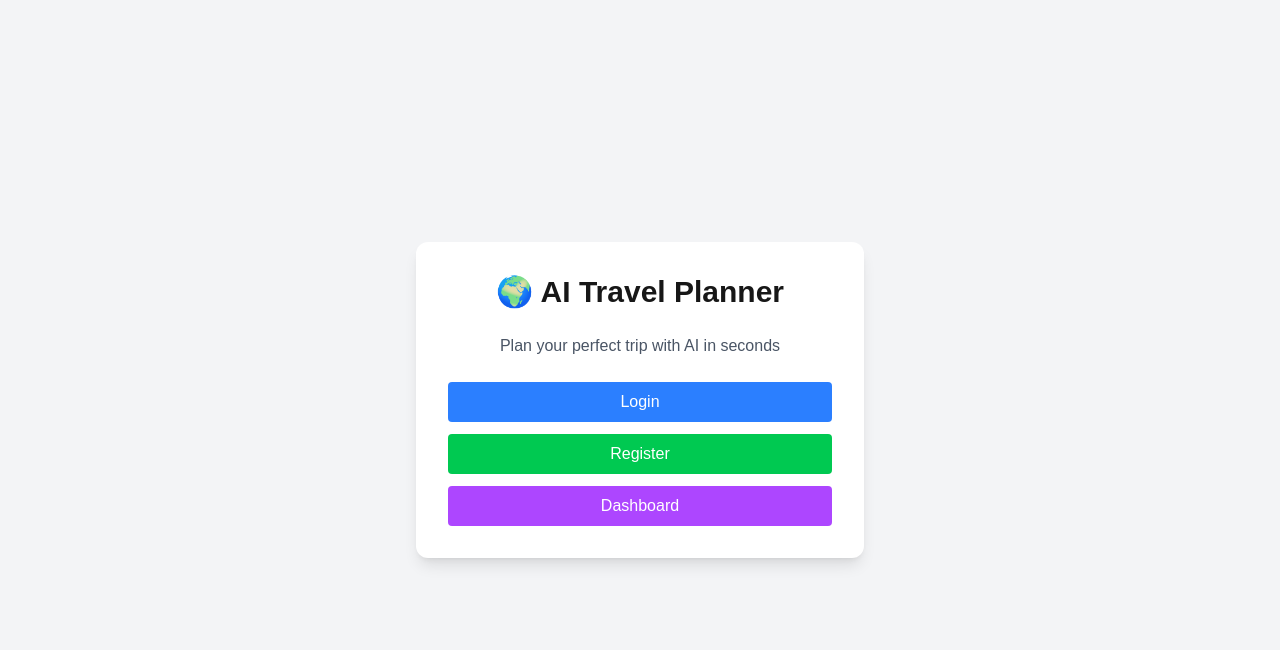
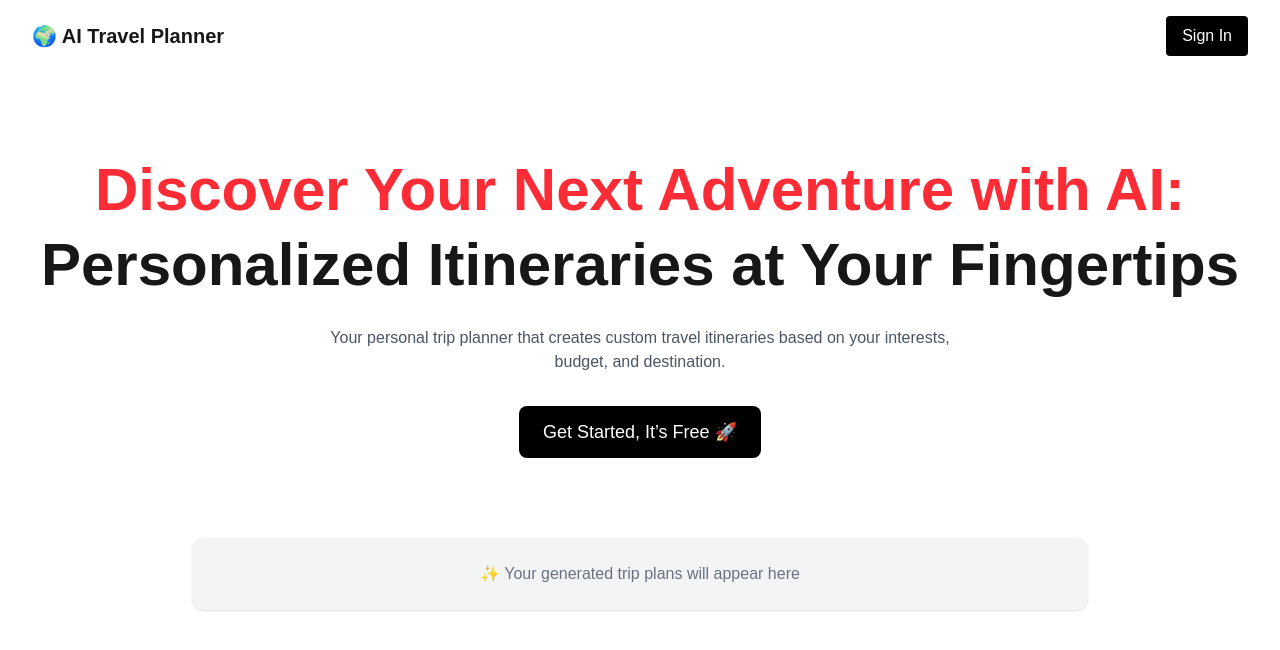
Before and after one commit to Ajeet-Baghel/ai-travel-planner, a Next.js app in the folder frontend/: page / in a window 1280 px wide. Shown: the top 650 px of the page. Built offline with nearby package versions, Linux system fonts and the light colour scheme.

Commit message:
updated landing page

```diff
--- a/frontend/app/dashboard/page.tsx
+++ b/frontend/app/dashboard/page.tsx
@@ -2,10 +2,13 @@
 
 import { LoadScript, Autocomplete } from "@react-google-maps/api";
 import { useRef } from "react";
+import cities from "cities-list";
 
 import { useState, useEffect } from "react";
 
 export default function Dashboard() {
+  const [suggestions, setSuggestions] = useState<string[]>([]);
+  const libraries = ["places"];
   const [loading, setLoading] = useState(false);
   const [error, setError] = useState("");
   const [destination, setDestination] = useState("");
@@ -21,6 +24,24 @@ export default function Dashboard() {
       window.location.href = "/login";
     }
   }, []);
+
+  const handleSearch = (value: string) => {
+  setDestination(value);
+
+  if (value.length > 1) {
+    const cityList = Object.keys(cities);
+
+    const filtered = cityList
+      .filter((city) =>
+        city.toLowerCase().includes(value.toLowerCase())
+      )
+      .slice(0, 5);
+
+    setSuggestions(filtered);
+  } else {
+    setSuggestions([]);
+  }
+};
 
   const handleGenerate = async () => {
     try {
@@ -78,7 +99,7 @@ export default function Dashboard() {
 
         <div className="space-y-3">
 
-           <LoadScript
+           {/* <LoadScript
   googleMapsApiKey={process.env.NEXT_PUBLIC_GOOGLE_API_KEY!}
   libraries={["places"]}
 >
@@ -97,8 +118,35 @@ export default function Dashboard() {
       onChange={(e) => setDestination(e.target.value)}
     />
   </Autocomplete>
-</LoadScript>
+</LoadScript> */}
 
+
+          <div className="relative">
+  <input
+    type="text"
+    placeholder="Search Destination"
+    className="w-full p-2 border rounded"
+    value={destination}
+    onChange={(e) => handleSearch(e.target.value)}
+  />
+
+  {suggestions.length > 0 && (
+    <ul className="absolute bg-white border w-full mt-1 rounded shadow z-10">
+      {suggestions.map((city, index) => (
+        <li
+          key={index}
+          className="p-2 hover:bg-gray-200 cursor-pointer"
+          onClick={() => {
+            setDestination(city);
+            setSuggestions([]);
+          }}
+        >
+          {city}
+        </li>
+      ))}
+    </ul>
+  )}
+</div>
 
           <input
             placeholder="Days"
--- a/frontend/app/page.tsx
+++ b/frontend/app/page.tsx
@@ -1,40 +1,92 @@
+// export default function Home() {
+//   return (
+//     <div className="min-h-screen flex items-center justify-center bg-gray-100">
+//       <div className="bg-white shadow-lg rounded-xl p-8 text-center w-full max-w-md">
+
+//         <h1 className="text-3xl font-bold mb-6">
+//           🌍 AI Travel Planner
+//         </h1>
+
+//         <p className="text-gray-600 mb-6">
+//           Plan your perfect trip with AI in seconds
+//         </p>
+
+//         <div className="flex flex-col gap-3">
+//           <a
+//             href="/login"
+//             className="bg-blue-500 hover:bg-blue-600 text-white py-2 rounded"
+//           >
+//             Login
+//           </a>
+
+//           <a
+//             href="/register"
+//             className="bg-green-500 hover:bg-green-600 text-white py-2 rounded"
+//           >
+//             Register
+//           </a>
+
+//           <a
+//             href="/dashboard"
+//             className="bg-purple-500 hover:bg-purple-600 text-white py-2 rounded"
+//           >
+//             Dashboard
+//           </a>
+//         </div>
+
+//       </div>
+//     </div>
+//   );
+// }
+
 export default function Home() {
   return (
-    <div className="min-h-screen flex items-center justify-center bg-gray-100">
-      <div className="bg-white shadow-lg rounded-xl p-8 text-center w-full max-w-md">
+    <div className="min-h-screen bg-white">
 
-        <h1 className="text-3xl font-bold mb-6">
-          🌍 AI Travel Planner
+      {/* Navbar */}
+      <div className="flex justify-between items-center px-8 py-4">
+        <h1 className="text-xl font-bold">🌍 AI Travel Planner</h1>
+        <a
+          href="/login"
+          className="bg-black text-white px-4 py-2 rounded"
+        >
+          Sign In
+        </a>
+      </div>
+
+      {/* Hero Section */}
+      <div className="flex flex-col items-center justify-center text-center px-4 mt-20">
+
+        <h1 className="text-4xl md:text-6xl font-bold leading-tight">
+          <span className="text-red-500">
+            Discover Your Next Adventure with AI:
+          </span>
+          <br />
+          Personalized Itineraries at Your Fingertips
         </h1>
 
-        <p className="text-gray-600 mb-6">
-          Plan your perfect trip with AI in seconds
+        <p className="text-gray-600 mt-6 max-w-2xl">
+          Your personal trip planner that creates custom travel itineraries
+          based on your interests, budget, and destination.
         </p>
 
-        <div className="flex flex-col gap-3">
-          <a
-            href="/login"
-            className="bg-blue-500 hover:bg-blue-600 text-white py-2 rounded"
-          >
-            Login
-          </a>
+        <a
+          href="/register"
+          className="mt-8 bg-black text-white px-6 py-3 rounded-lg text-lg hover:bg-gray-800"
+        >
+          Get Started, It’s Free 🚀
+        </a>
+      </div>
 
-          <a
-            href="/register"
-            className="bg-green-500 hover:bg-green-600 text-white py-2 rounded"
-          >
-            Register
-          </a>
+      {/* Optional Preview Section */}
+      <div className="mt-20 flex justify-center">
+        <div className="w-[90%] max-w-4xl bg-gray-100 p-6 rounded-xl shadow">
+          <p className="text-center text-gray-500">
+            ✨ Your generated trip plans will appear here
+          </p>
+        </div>
+      </div>
 
-          <a
-            href="/dashboard"
-            className="bg-purple-500 hover:bg-purple-600 text-white py-2 rounded"
-          >
-            Dashboard
-          </a>
-        </div>
-
-      </div>
     </div>
   );
 }
--- a/frontend/package.json
+++ b/frontend/package.json
@@ -10,6 +10,7 @@
   },
   "dependencies": {
     "@react-google-maps/api": "^2.20.8",
+    "cities-list": "^1.0.3",
     "next": "16.2.4",
     "react": "19.2.4",
     "react-dom": "19.2.4"
--- a/frontend/page.tsx
+++ b/frontend/page.tsx
@@ -0,0 +1,51 @@
+export default function Home() {
+  return (
+    <div className="min-h-screen bg-white">
+
+      {/* Navbar */}
+      <div className="flex justify-between items-center px-8 py-4">
+        <h1 className="text-xl font-bold">🌍 AI Travel Planner</h1>
+        <a
+          href="/login"
+          className="bg-black text-white px-4 py-2 rounded"
+        >
+          Sign In
+        </a>
+      </div>
+
+      {/* Hero Section */}
+      <div className="flex flex-col items-center justify-center text-center px-4 mt-20">
+
+        <h1 className="text-4xl md:text-6xl font-bold leading-tight">
+          <span className="text-red-500">
+            Discover Your Next Adventure with AI:
+          </span>
+          <br />
+          Personalized Itineraries at Your Fingertips
+        </h1>
+
+        <p className="text-gray-600 mt-6 max-w-2xl">
+          Your personal trip planner that creates custom travel itineraries
+          based on your interests, budget, and destination.
+        </p>
+
+        <a
+          href="/register"
+          className="mt-8 bg-black text-white px-6 py-3 rounded-lg text-lg hover:bg-gray-800"
+        >
+          Get Started, It’s Free 🚀
+        </a>
+      </div>
+
+      {/* Optional Preview Section */}
+      <div className="mt-20 flex justify-center">
+        <div className="w-[90%] max-w-4xl bg-gray-100 p-6 rounded-xl shadow">
+          <p className="text-center text-gray-500">
+            ✨ Your generated trip plans will appear here
+          </p>
+        </div>
+      </div>
+
+    </div>
+  );
+}
```
Also changed, not shown: 1 other file (tests, documents, lock files or other folders).
